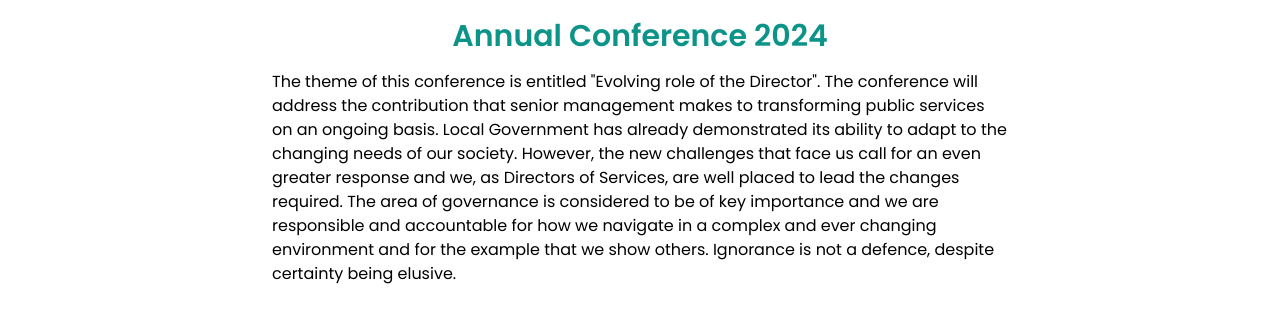
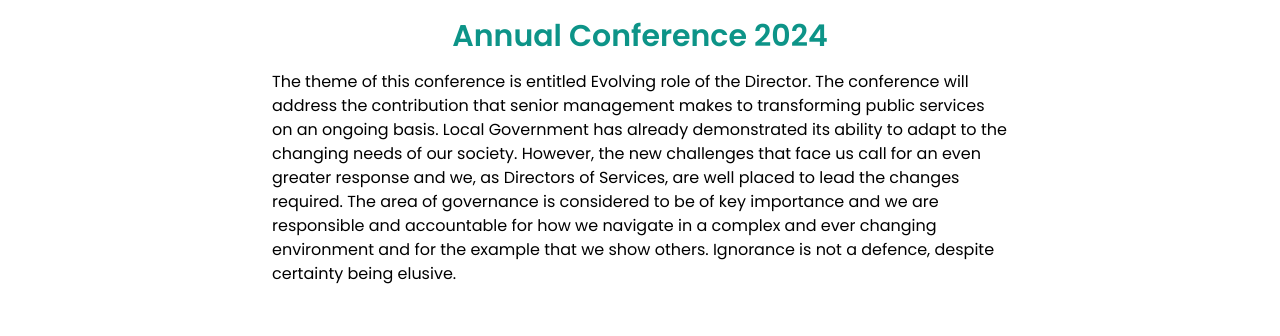
Before and after one commit to sheeehy/LGDA, a Next.js app: page /members in a window 1280 px wide. Shown: the part 766-1102 px from the top of the page. Built offline with nearby package versions, Linux system fonts and the light colour scheme; no server answers.

Commit message:
Members Area

```diff
--- a/src/app/members/page.tsx
+++ b/src/app/members/page.tsx
@@ -18,7 +18,7 @@ export default function Page() {
       <div className="flex items-center justify-center mt-12 flex-col">
         <h1 className="text-3xl text-teal-600 font-semibold mb-4 ">Annual Conference 2024</h1>
         <p className="max-w-3xl px-4">
-          The theme of this conference is entitled "Evolving role of the Director". The conference will address the contribution that senior management makes to transforming public
+          The theme of this conference is entitled Evolving role of the Director. The conference will address the contribution that senior management makes to transforming public
           services on an ongoing basis. Local Government has already demonstrated its ability to adapt to the changing needs of our society. However, the new challenges that face
           us call for an even greater response and we, as Directors of Services, are well placed to lead the changes required. The area of governance is considered to be of key
           importance and we are responsible and accountable for how we navigate in a complex and ever changing environment and for the example that we show others. Ignorance is not
```
